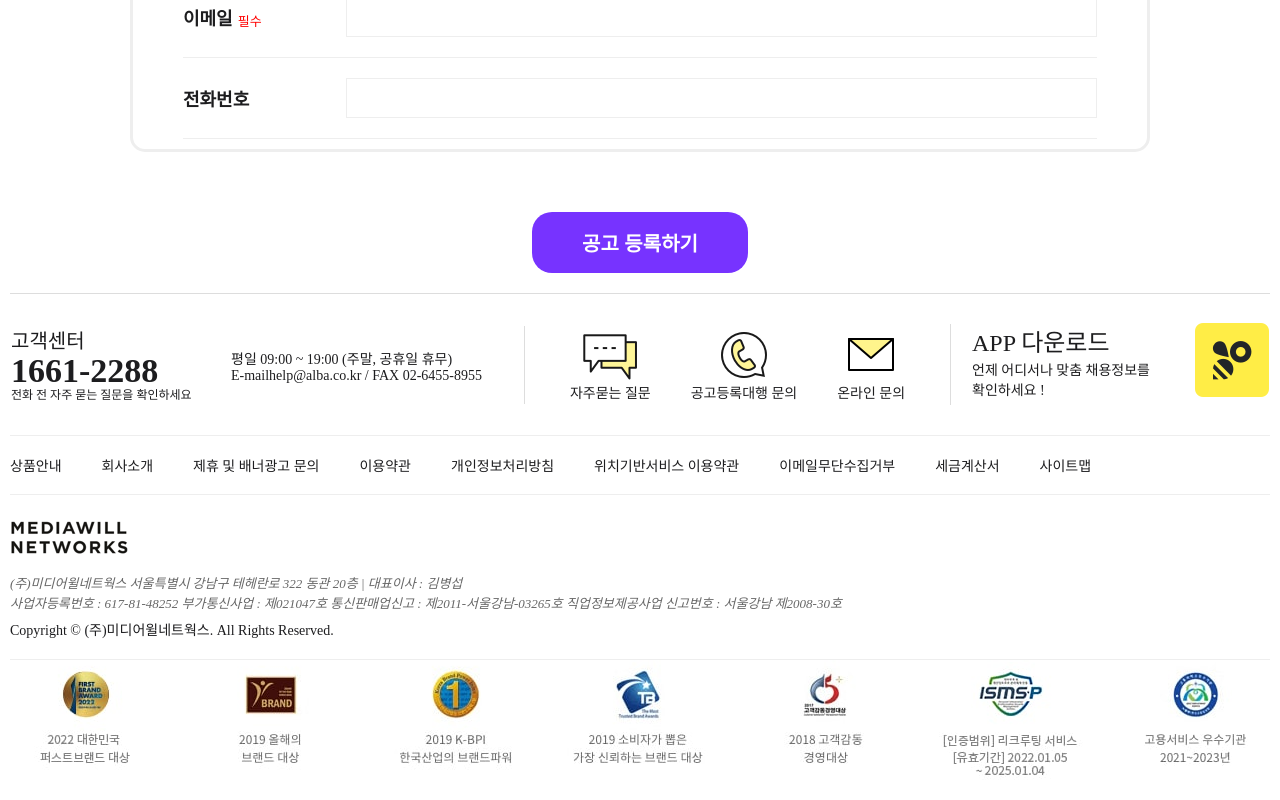
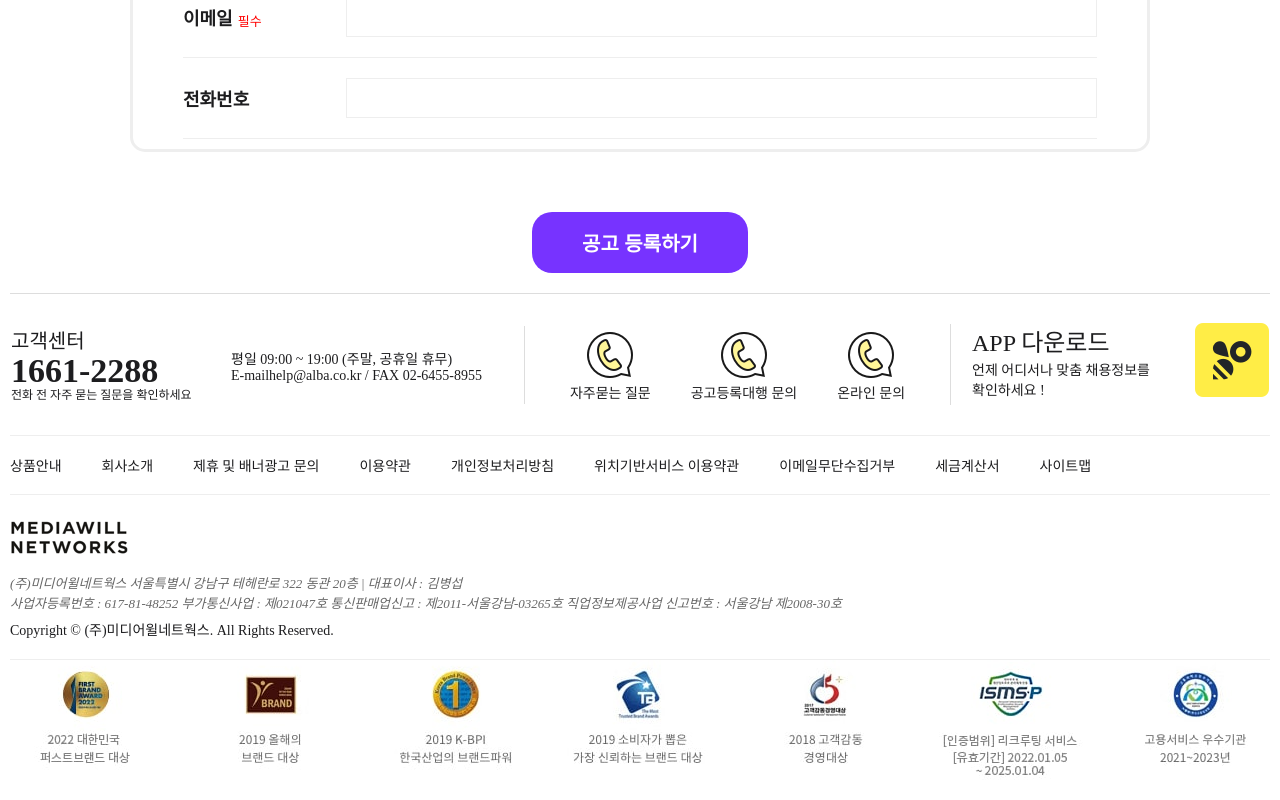
Before and after one commit to inocam-week3/kingdom-FE, a React (Create React App) app: page /jobwrite in a window 1280 px wide. Shown: the part 1029-1829 px from the top of the page. Built offline with nearby package versions, Linux system fonts and the light colour scheme; no server answers.

Commit message:
[Refactor] Unknown props warning 수정

```diff
--- a/src/components/footer/Selection1.jsx
+++ b/src/components/footer/Selection1.jsx
@@ -18,7 +18,7 @@ function Selection1() {
     </Foot.Sec1first>
     <Foot.Sec1second>
       <Foot.FooterIconBox>
-        <Foot.FooterIcons left={"-60px"}>
+        <Foot.FooterIcons $left={"-60px"}>
           <img
             src={require("../../assets/images/footerIcons.png")}
             alt="FooterIcons"
@@ -36,7 +36,7 @@ function Selection1() {
         공고등록대행 문의
       </Foot.FooterIconBox>
       <Foot.FooterIconBox>
-        <Foot.FooterIcons top={"-60px"}>
+        <Foot.FooterIcons $top={"-60px"}>
           <img
             src={require("../../assets/images/footerIcons.png")}
             alt="FooterIcons"
```
